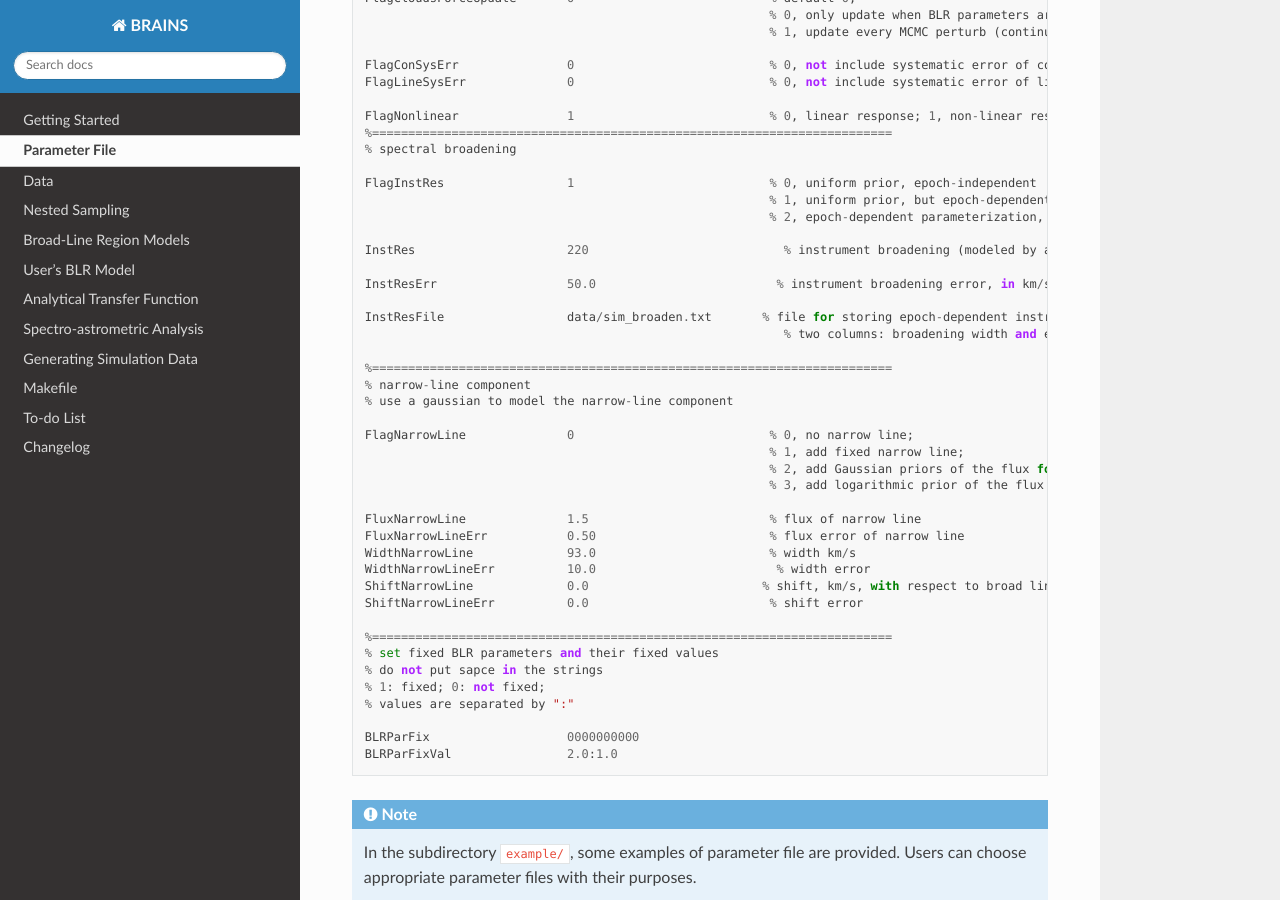
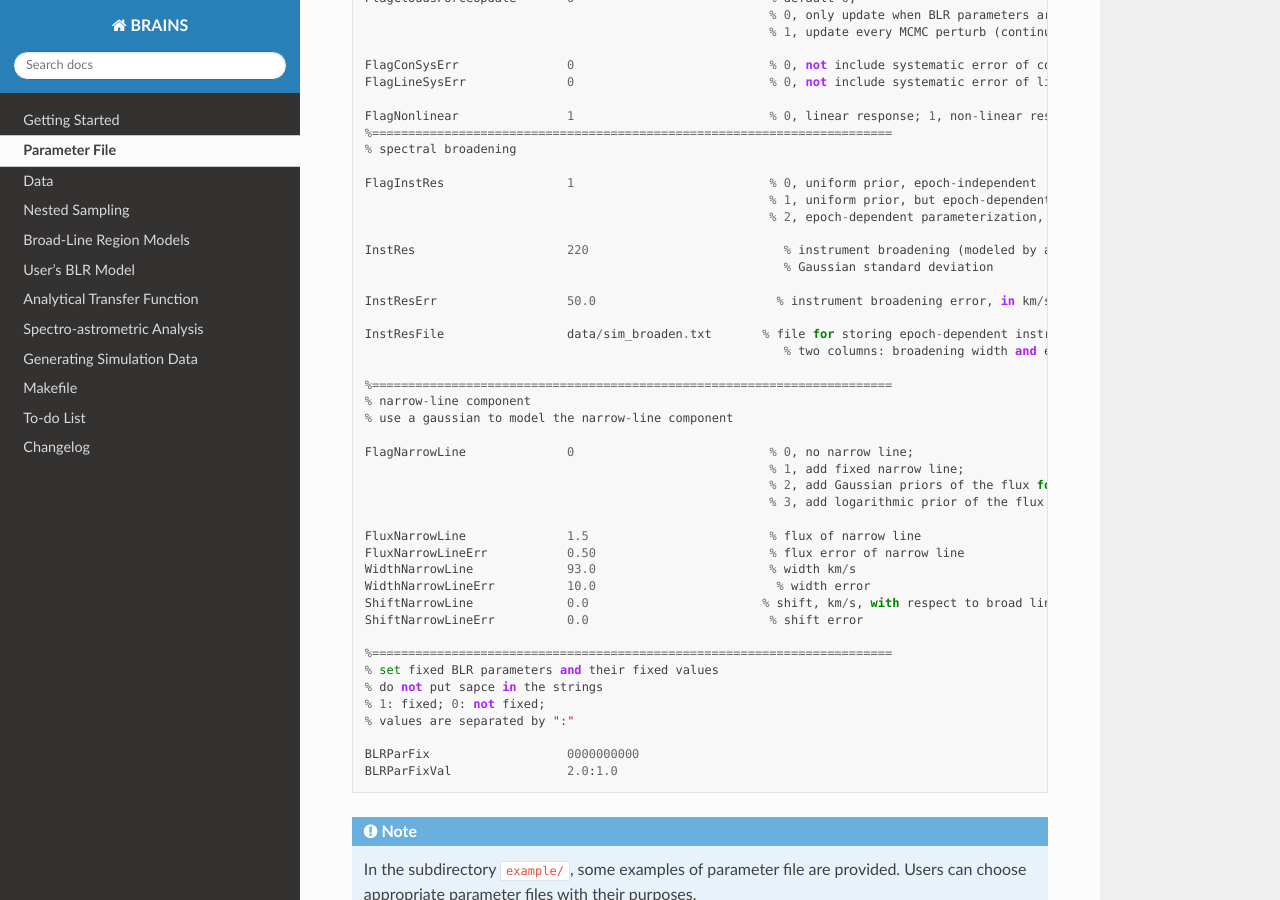
Before and after one commit to LiyrAstroph/BRAINS, a Sphinx documentation site: the page built from docs/param.rst, in a window 1280 px wide and 900 px high, scrolled down 1189 px. Built offline with Sphinx 7.4.7 and the Read the Docs theme 2.0.0, drawn with Linux system fonts in a browser that asks for light colours.

Commit message:
update param.

```diff
--- a/docs/param.rst
+++ b/docs/param.rst
@@ -77,6 +77,7 @@ Parameter File
                                                           % 2, epoch-dependent parameterization, prior stored in "InstResFile"
 
   InstRes                     220                           % instrument broadening (modeled by a Gaussian), in km/s, for FlagInstRes=0, or 1
+                                                            % Gaussian standard deviation
 
   InstResErr                  50.0                         % instrument broadening error, in km/s, for FlagInstRes=0, or 1
 
```
Also changed, not shown: 7 other files.
